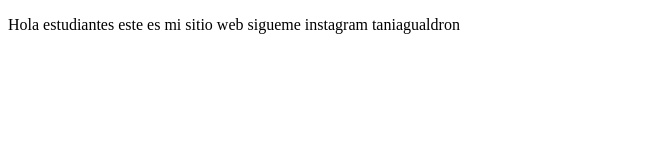
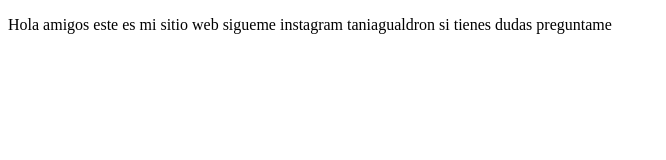
Before and after one commit to taniacgt/proyectoDemoCursoPrework, a plain HTML site: page index.html in a window 1280 px wide. Shown: the whole page, without its empty margins (0-666 px from the left). Drawn offline with Linux system fonts and the light colour scheme.

```diff
--- a/index.html
+++ b/index.html
@@ -7,6 +7,6 @@
     <title>Hola mundo</title>
 </head>
 <body>
-   <p>Hola estudiantes este es mi sitio web sigueme instagram taniagualdron </p>
+   <p>Hola amigos este es mi sitio web sigueme instagram taniagualdron si tienes dudas preguntame </p>
 </body>
 </html>
```
